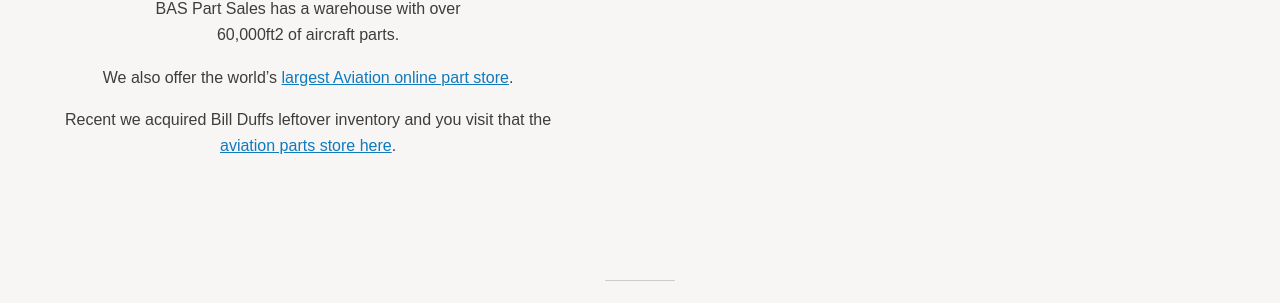
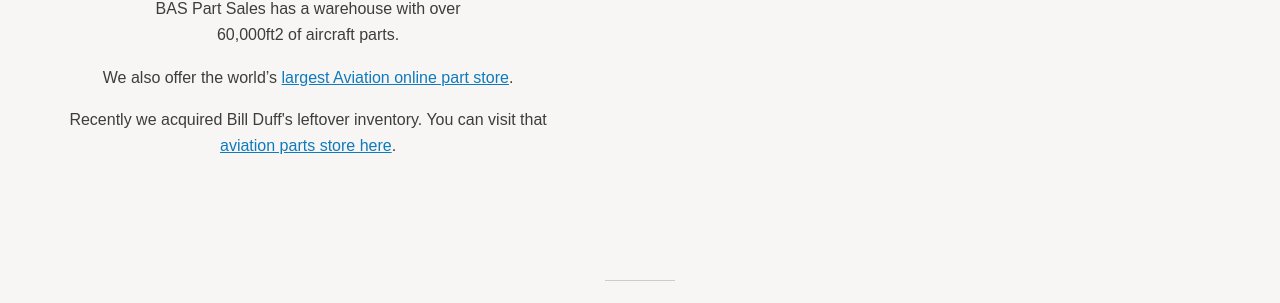
Before and after one commit to variantstudios/baspartsales.com, a Jekyll site: the page built from index.html, in a window 1280 px wide. Shown: the part 1178-1481 px from the top of the page. Built offline with Jekyll 4.4.1, drawn with Linux system fonts in a browser that asks for light colours; nearby versions of some CDN libraries.

Commit message:
Updated 'index.html' via CloudCannon

```diff
--- a/index.html
+++ b/index.html
@@ -37,7 +37,7 @@
             <p><strong>FREE 2 day shipping</strong> &nbsp;**special size restrictions apply**</p>
             <p>BAS Part Sales has a warehouse with over <br /> 60,000ft2 of aircraft parts.</p>
             <p>We also offer the world&rsquo;s <a href="https://www.ebay.com/usr/baspartsales" target="_blank">largest Aviation online part store</a>.</p>
-            <p>Recent we acquired Bill Duffs leftover inventory and you visit that the  <a href="https://www.ebay.com/str/bas-duffstuff" target="_blank">aviation parts store here</a>.</p>
+            <p>Recently we acquired Bill Duff's leftover inventory. You can visit that <a href="https://www.ebay.com/str/bas-duffstuff" target="_blank">aviation parts store here</a>.</p>
         </div>
 
 <div class="site-intro-image">
```
